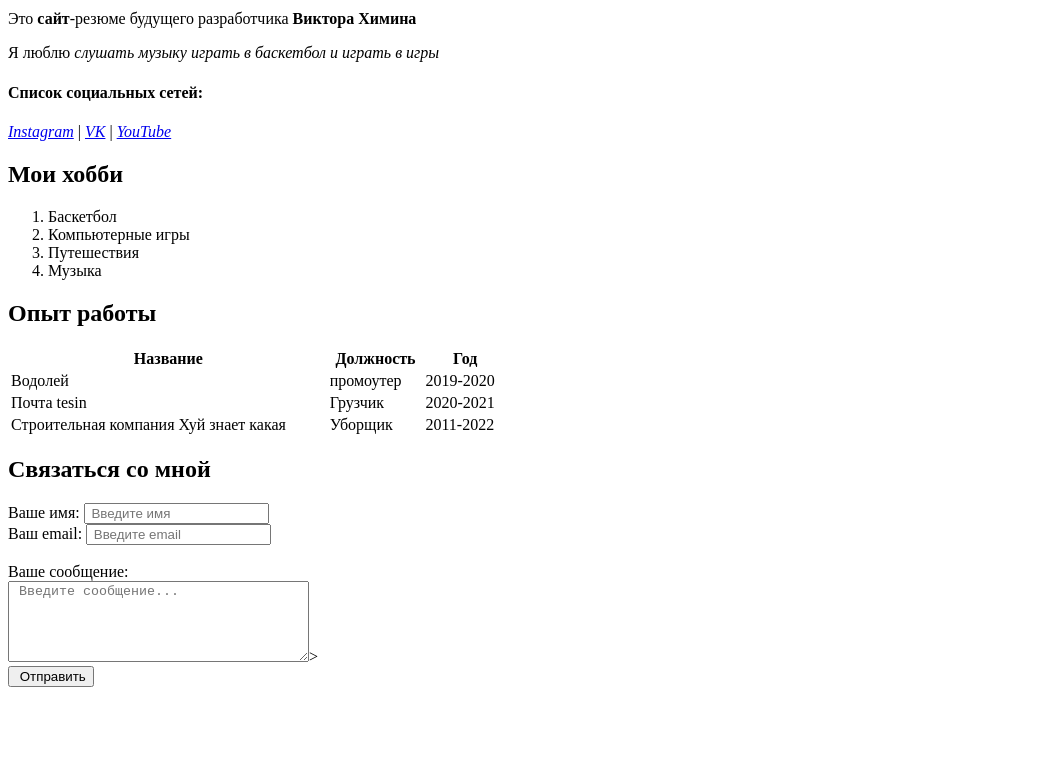
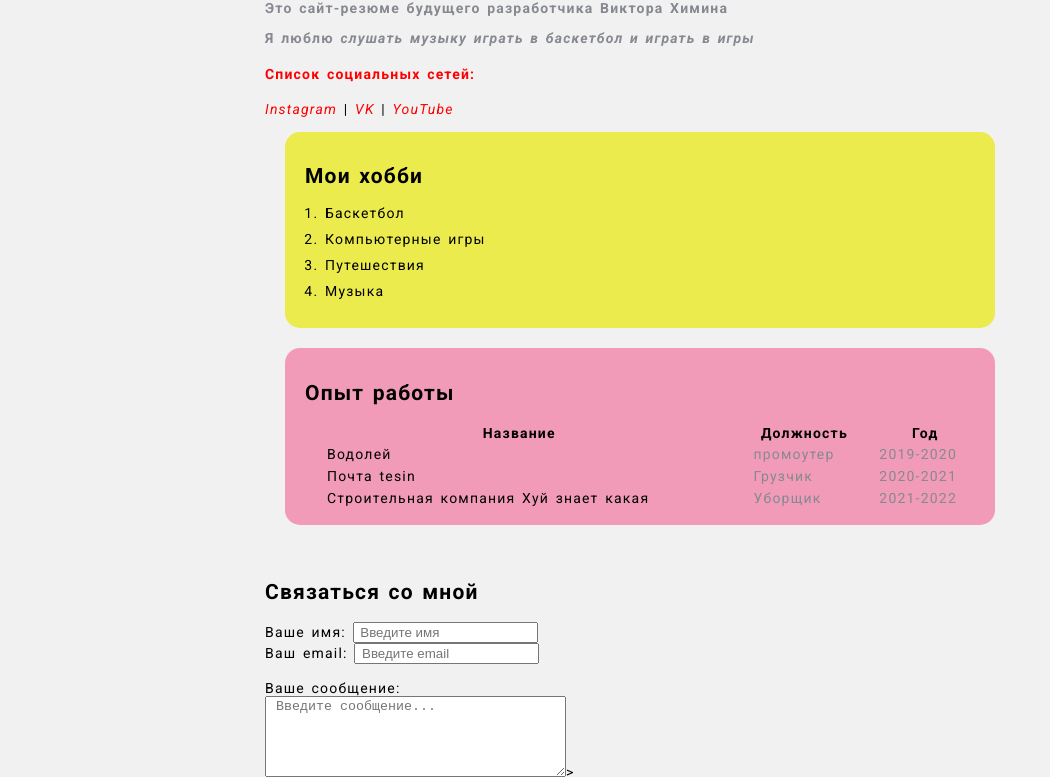
Before and after one commit to viktorkhimin05/resume, a plain HTML site: page index.html in a window 1280 px wide. Shown: the part 194-971 px from the top of the page, without its empty margins (0-1050 px from the left). Before the commit the page ends 889 px from the top, so only its background shows below. Drawn offline with Linux system fonts and the light colour scheme.

Commit message:
Add files via upload

```diff
--- a/index.html
+++ b/index.html
@@ -5,41 +5,57 @@
     <meta name="viewport" content="width=device-width, initial-scale=1.0" />
     <meta name="keywords" content="html, Курс, Баскетбол" />
     <meta name="description" content="Это резюме Виктора Химина" />
+    <link rel="stylesheet" href="resume.css">
     <title>Моё резюме</title>
   </head>
   <body>
+    <div class="container">
+
     <img src="я.png" width="150" alt="фото моего лица" />
+
 
     <h1>Виктор Химин</h1>
 
+<div class="text">
+  <div class="text-info">
     <p>
-      Это <strong>сайт</strong>-резюме будущего разработчика
+      Это <strong>сайт-резюме</strong> будущего разработчика
       <strong>Виктора Химина</strong>
     </p>
 
     <p>Я люблю <em>слушать музыку играть в баскетбол и играть в игры</em></p>
 
+  </div>
+  <div class="spisok">
     <h4><strong>Список социальных сетей:</strong></h4>
-    <a href="https://www.instagram.com/khiminn27/" target="_blank"
+  </div>
+
+    <a href="https://www.instagram.com/khiminn27/"  target="_blank"
       ><em>Instagram</em></a
     >
-    | <a href="https://vk.com/id399978160" target="_blank"><em>VK</em></a> |
+    | <a href="https://vk.com/id399978160"
+     target="_blank"><em>VK</em></a> |
     <a
       href="https://www.youtube.com/channel/UCZ8yXgnXa83bDlaPaW0mVfQ"
+
+
       target="_blank"
       ><em>YouTube</em></a
     >
 
+   <div class="card">
+<div class="card bg-yellow">
     <h2>Мои хобби</h2>
-    <ol>
+    <ol class="list">
       <li>Баскетбол</li>
       <li>Компьютерные игры</li>
       <li>Путешествия</li>
       <li>Музыка</li>
     </ol>
-
+</div>
+<div class="card bg-pink">
     <h2>Опыт работы</h2>
-    <table width="500">
+    <table width="500" class="table2">
       <thead>
         <tr>
           <th>Название</th>
@@ -61,10 +77,14 @@
         <tr>
           <td>Строительная компания Хуй знает какая</td>
           <td>Уборщик</td>
-          <td>2011-2022</td>
+          <td>2021-2022</td>
         </tr>
       </tbody>
     </table>
+  </div>
+</div>
+
+  </div>
 
     <h2> Связаться со мной</h2>
     <form>
@@ -82,8 +102,9 @@
         <br>
         <textarea id="message" cols="35" rows="5" placeholder=" Введите сообщение..."></textarea>></textarea>
       </div>
-      <input type="submit" value=" Отправить">
-      <!-- <button type="submit">Отправить</button> -->
+
+      <button class="btn" type="submit">Отправить</button>
     </form>
+  </div>
   </body>
 </html>
```
